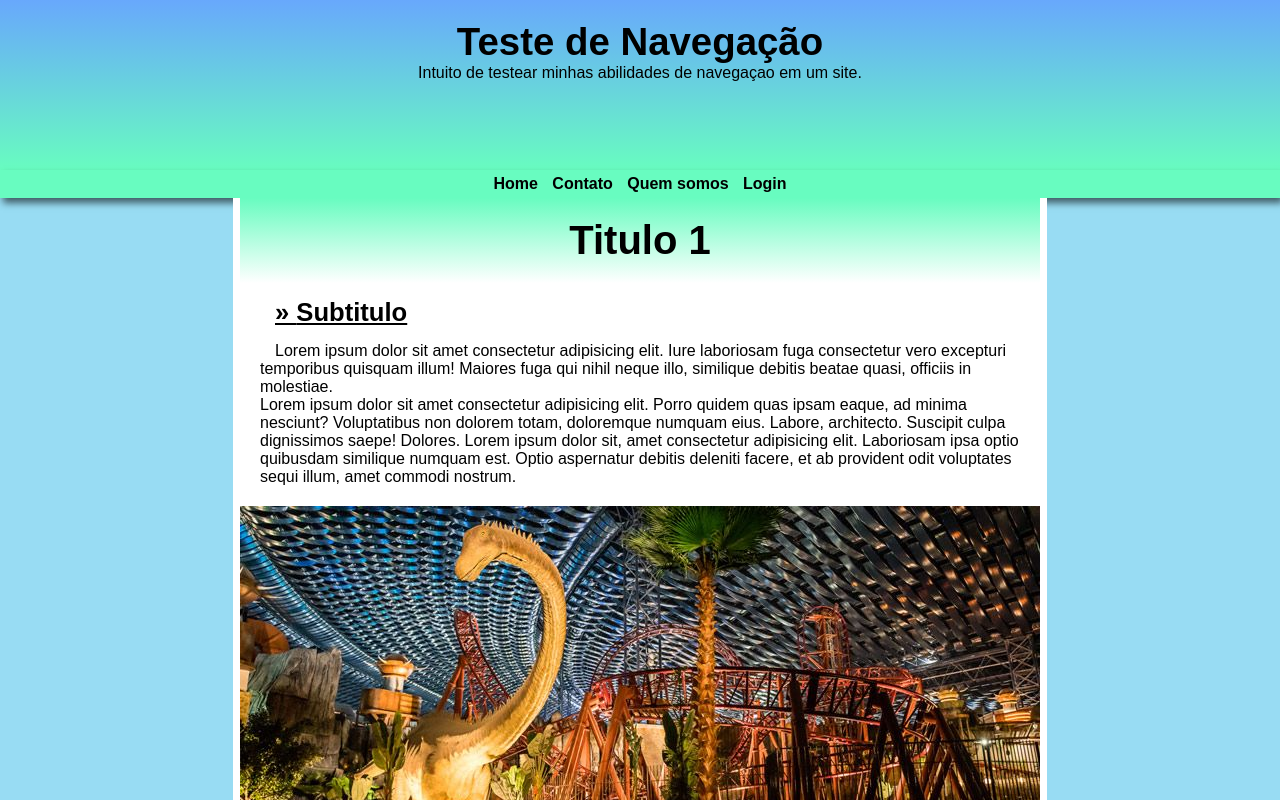
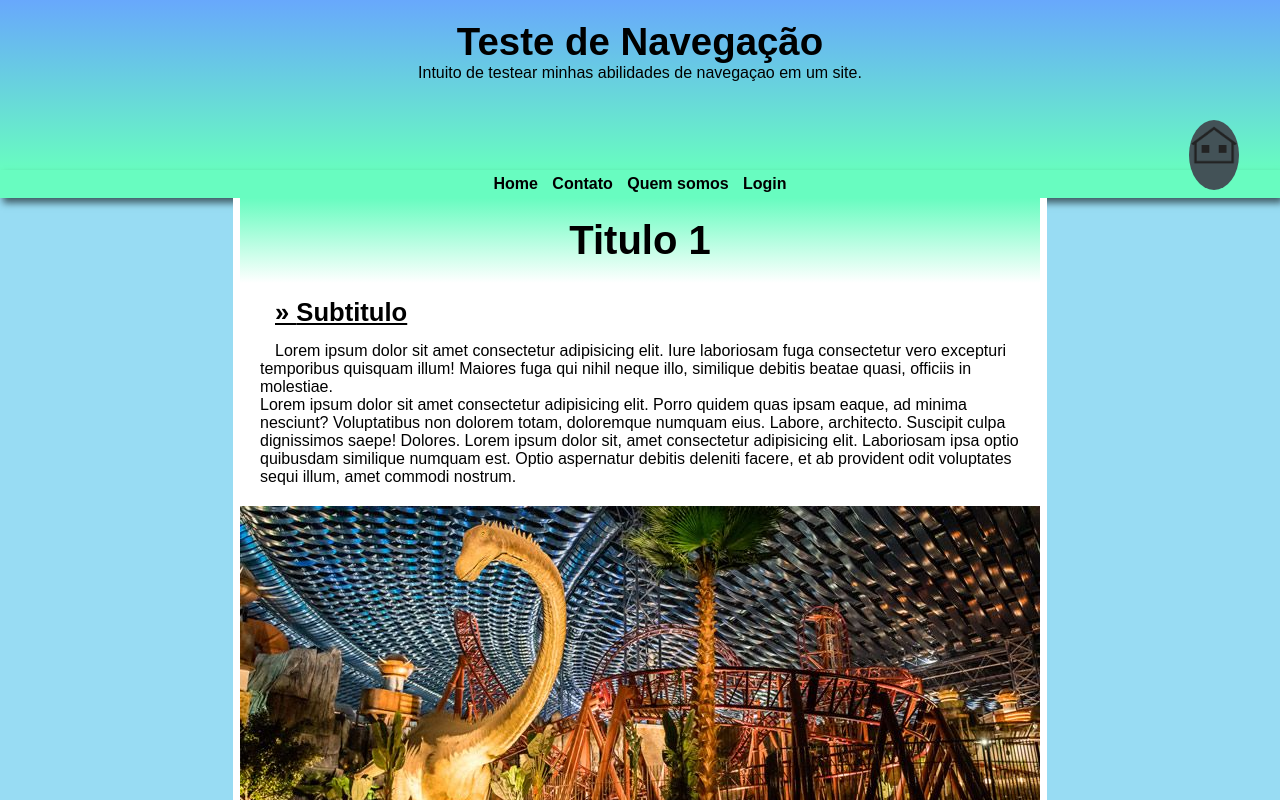
Before and after one commit to Andrigo-J/Hot-bar-de-navegacao, a plain HTML site: page Projeto barra lateral/index.html in a window 1280 px wide. Shown: the top 800 px of the page. Drawn offline with Linux system fonts and the light colour scheme.

Commit message:
Adições extras

```diff
--- a/Projeto barra lateral/index.html
+++ b/Projeto barra lateral/index.html
@@ -7,7 +7,7 @@
     <link rel="stylesheet" href="style.css">
 </head>
 <body>
-    <header>
+    <header id="A1">
         <h1>Teste de Navegação</h1>
         <p>Intuito de testear minhas abilidades de navegaçao em um site.</p>
     </header>
@@ -20,6 +20,7 @@
         </ul>
     </nav>
     <main>
+        <a href="#A1"><img src="img/20414117f33b00604e2b941f4d0db521-icone-de-casa-de-bangalo-simples.webp" id="navbar"></a>
         <div class="container">
             <section>
                 <h1>Titulo 1</h1>
--- a/Projeto barra lateral/style.css
+++ b/Projeto barra lateral/style.css
@@ -59,6 +59,18 @@ nav > ul > li:hover{
     background-color: var(--cor4);
     border-radius: 10px;
     text-decoration: underline;
+}
+
+#navbar{
+    position: fixed;
+    width: 50px;
+    height: 50px;
+    background-color: #435257;
+    border-radius: 100%;
+    transition: 2s ease-in-out;
+
+    right: 41px;
+    top: 120px;
 }
 
 main{
```
Also changed, not shown: Projeto barra lateral/img/20414117f33b00604e2b941f4d0db521-icone-de-casa-de-bangalo-simples.webp (added), Projeto barra lateral/img/images.png (added), Projeto barra lateral/img/kisspng-drawing-house-home-page-icon-5b4d27d8265dd8.8260845415317831281572.jpg (added).
